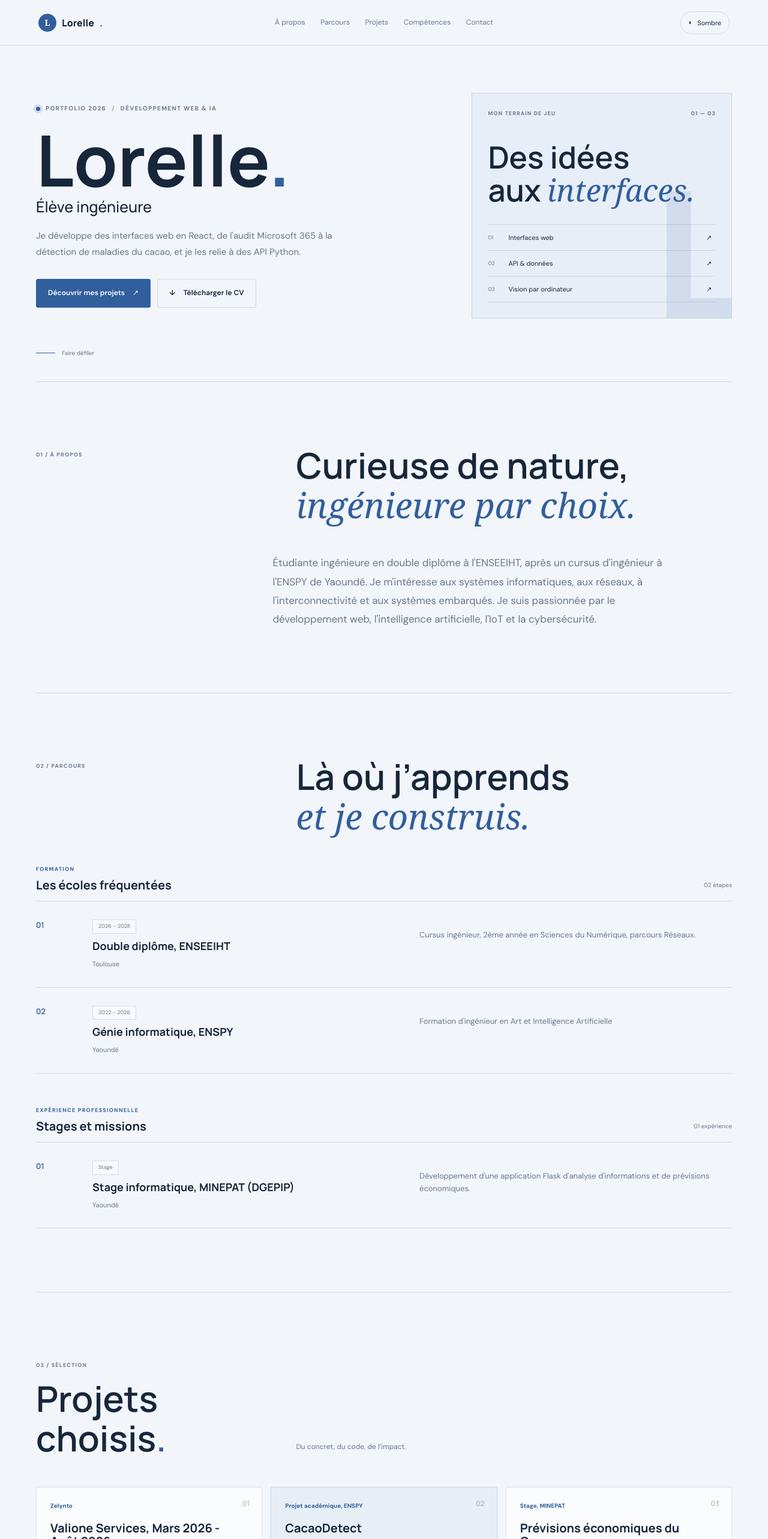
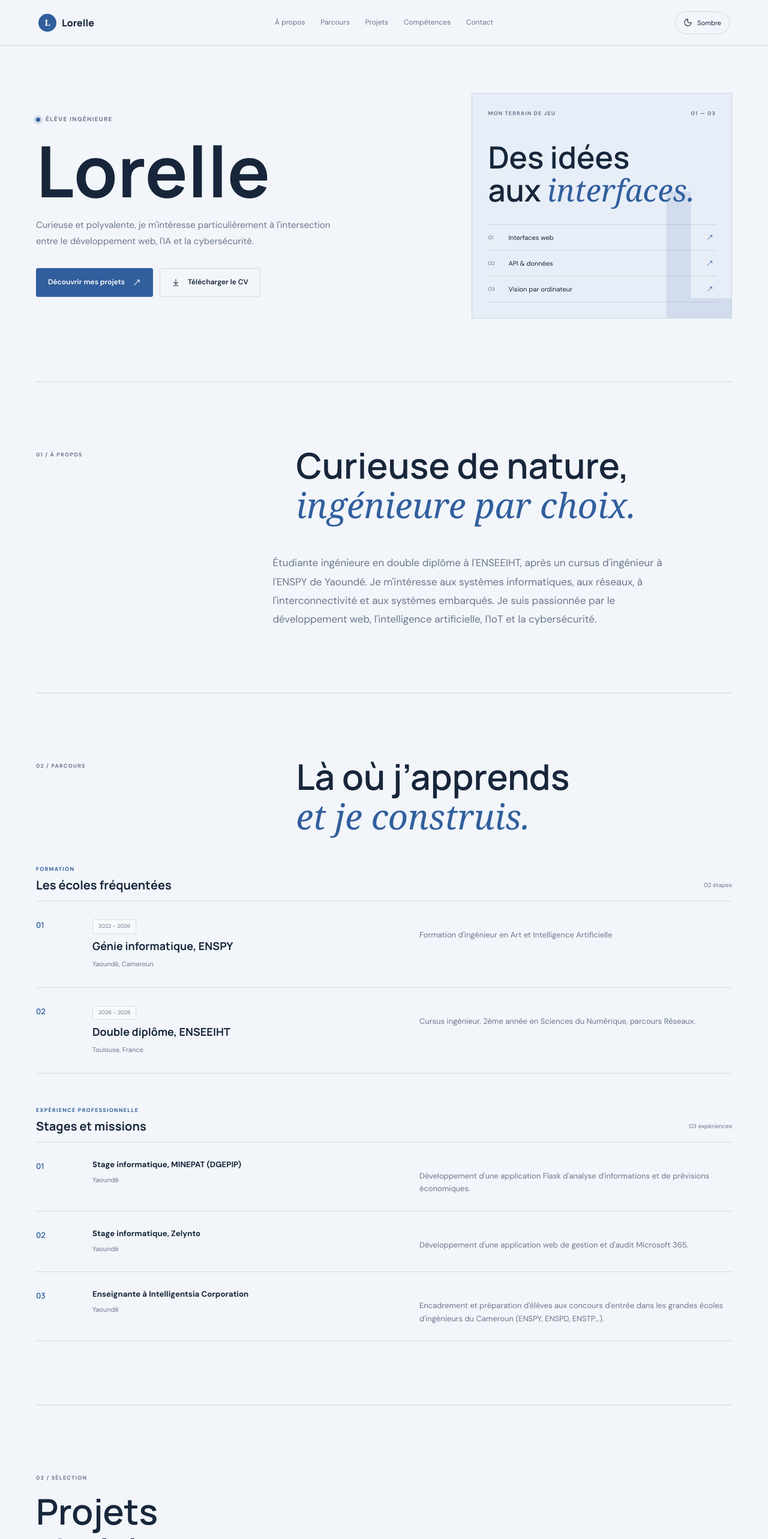
Before and after one commit to Lorel12/portfolio, a React (Vite) app: page / in a window 1280 px wide. Shown: the top 2566 px of the page at 60% size. Built offline with nearby package versions, Linux system fonts and the light colour scheme; a web font is replaced by a local one.

Commit message:
-Modification du design - Modification des textes

```diff
--- a/src/App.tsx
+++ b/src/App.tsx
@@ -1,5 +1,6 @@
 import { useEffect, useState } from "react";
 import { profile, formations, experiences, projects, skills } from "./data";
+import { ArrowDownToLine, ArrowUp, ExternalLink, Mail, Moon, MoveUpRight, Phone, Sun } from "lucide-react";
 import "./index.css";
 
 const links = [
@@ -51,7 +52,7 @@ export default function App() {
     <>
       <header className="nav">
         <a href="#top" className="logo" aria-label={`${profile.name}, accueil`}>
-          <span className="logo-mark">L</span>{profile.name}<span className="logo-period">.</span>
+          <span className="logo-mark">L</span>{profile.name}<span className="logo-period"></span>
         </a>
         <nav aria-label="Navigation principale">
           {links.map(([id, label]) => (
@@ -59,7 +60,7 @@ export default function App() {
           ))}
         </nav>
         <button className="theme-btn" aria-label={theme === "dark" ? "Activer le thème clair" : "Activer le thème sombre"} onClick={() => setTheme(theme === "dark" ? "light" : "dark")}>
-          <span className="theme-icon" aria-hidden="true">{theme === "dark" ? "☼" : "◐"}</span>
+          <span className="theme-icon" aria-hidden="true">{theme === "dark" ? <Sun className="icon icon-theme" /> : <Moon className="icon icon-theme" />}</span>
           <span>{theme === "dark" ? "Clair" : "Sombre"}</span>
         </button>
       </header>
@@ -67,26 +68,24 @@ export default function App() {
       <main id="top">
         <section className="hero">
           <div className="hero-copy reveal">
-            <p className="eyebrow"><span className="availability-dot" />Portfolio 2026 <span className="eyebrow-divider">/</span> Développement web & IA</p>
-            <h1>{profile.name}<span className="hero-period">.</span></h1>
-            <h2>{profile.role}</h2>
+            <p className="eyebrow"><span className="availability-dot" />{profile.role}</p>
+            <h1>{profile.name}</h1>
             <p className="lead">{profile.tagline}</p>
             <div className="actions">
-              <a className="btn primary" href="#projets">Découvrir mes projets <span aria-hidden="true">↗</span></a>
-              <a className="btn secondary" href={profile.cv} download><span aria-hidden="true">↓</span> Télécharger le CV</a>
+              <a className="btn primary" href="#projets">Découvrir mes projets <MoveUpRight className="icon" aria-hidden="true" /></a>
+              <a className="btn secondary" href={profile.cv} target="_blank" download><ArrowDownToLine className="icon" aria-hidden="true" /> Télécharger le CV</a>
             </div>
           </div>
           <aside className="hero-panel reveal" aria-label="Domaines de travail">
             <div className="panel-topline"><span>MON TERRAIN DE JEU</span><span>01 — 03</span></div>
             <p className="panel-statement">Des idées<br />aux <em>interfaces.</em></p>
             <div className="panel-list">
-              <div><span>01</span><span>Interfaces web</span><span>↗</span></div>
-              <div><span>02</span><span>API & données</span><span>↗</span></div>
-              <div><span>03</span><span>Vision par ordinateur</span><span>↗</span></div>
+              <div><span>01</span><span>Interfaces web</span><MoveUpRight className="icon icon-small" aria-hidden="true" /></div>
+              <div><span>02</span><span>API & données</span><MoveUpRight className="icon icon-small" aria-hidden="true" /></div>
+              <div><span>03</span><span>Vision par ordinateur</span><MoveUpRight className="icon icon-small" aria-hidden="true" /></div>
             </div>
             <span className="panel-orbit" aria-hidden="true">L</span>
           </aside>
-          <a className="scroll-cue" href="#about"><span />Faire défiler</a>
         </section>
 
         <section id="about" className="section">
@@ -114,13 +113,15 @@ export default function App() {
           <div id="experiences" className="career-block">
             <div className="career-heading reveal">
               <div><span className="career-eyebrow">EXPÉRIENCE PROFESSIONNELLE</span><h4>Stages et missions</h4></div>
-              <span className="career-count">{String(experiences.length).padStart(2, "0")} expérience</span>
+              <span className="career-count">
+                {String(experiences.length).padStart(2, "0")} expérience{experiences.length > 1 ? "s" : ""}
+              </span>
             </div>
             <ol className="timeline">
               {experiences.map((item, index) => (
                 <li key={item.title} className="timeline-item reveal">
                   <span className="timeline-number">{String(index + 1).padStart(2, "0")}</span>
-                  <div className="timeline-main"><span className="chip">{item.period}</span><h4>{item.title}</h4><small>{item.place}</small></div>
+                  <div className="timeline-main"><h5>{item.title}</h5><small>{item.place}</small></div>
                   <p>{item.text}</p>
                 </li>
               ))}
@@ -142,7 +143,7 @@ export default function App() {
                     <span key={t} className="chip">{t}</span>
                   ))}
                 </div>
-                {p.link && <a className="more" href={p.link}>Voir le projet</a>}
+                {p.link && <a className="more" href={p.link}>Voir le projet <ExternalLink className="icon icon-small" aria-hidden="true" /></a>}
               </article>
             ))}
           </div>
@@ -170,16 +171,16 @@ export default function App() {
             <h3 className="title">On imagine la suite<br /><em>ensemble ?</em></h3>
             <p className="lead">Pour un stage, un projet ou une question, écrivez-moi.</p>
             <div className="actions">
-              <a className="btn primary" href={`mailto:${profile.email}`}>Envoyer un email <span aria-hidden="true">↗</span></a>
+              <a className="btn primary" href={`mailto:${profile.email}`}><Mail className="icon" aria-hidden="true" />Envoyer un email</a>
               <a className="btn" href={profile.github} target="_blank" rel="noreferrer">GitHub</a>
               <a className="btn" href={profile.linkedin} target="_blank" rel="noreferrer">LinkedIn</a>
-              <a className="btn" href={`tel:${profile.tel}`} target="_blank" rel="noreferrer">Téléphone</a>
+              <a className="btn" href={`tel:${profile.tel.replace(/\s/g, "")}`}><Phone className="icon" aria-hidden="true" />Téléphone</a>
             </div>
           </div>
         </section>
       </main>
 
-      <footer className="footer"><a href="#top" className="footer-brand">{profile.name}<span className="hero-period"></span></a><span>© {new Date().getFullYear()} — Copyright</span><a href="#top" className="back-top">Retour en haut ↑</a></footer>
+      <footer className="footer"><a href="#top" className="footer-brand">{profile.name}<span className="hero-period">.</span></a><span>© {new Date().getFullYear()} — Copyright</span><a href="#top" className="back-top">Retour en haut <ArrowUp className="icon icon-small" aria-hidden="true" /></a></footer>
     </>
   );
 }
--- a/src/data.ts
+++ b/src/data.ts
@@ -1,31 +1,29 @@
-import cv_Lorelle from "../public/cv_Lorelle_web.pdf";
-
 export const profile = {
   name: "Lorelle",
   role: "Élève ingénieure",
   tagline:
-    "Je développe des interfaces web en React, de l'audit Microsoft 365 à la détection de maladies du cacao, et je les relie à des API Python.",
+    "Curieuse et polyvalente, je m'intéresse particulièrement à l'intersection entre le développement web, l'IA et la cybersécurité.",
   about:
     "Étudiante ingénieure en double diplôme à l'ENSEEIHT, après un cursus d'ingénieur à l'ENSPY de Yaoundé. Je m'intéresse aux systèmes informatiques, aux réseaux, à l'interconnectivité et aux systèmes embarqués. Je suis passionnée par le développement web, l'intelligence artificielle, l'IoT et la cybersécurité.",
   email: "lorelngoumi@gmail.com",
   github: "https://github.com/Lorel12",
   linkedin: "https://linkedin.com/in/lorelle-ngoumi",
   tel: "+33 7 80 80 65 92",
-  cv: cv_Lorelle,
+  cv: "/cv_Lorelle_web.pdf",
 };
 
 export const formations = [
   {
+    period: "2022 - 2026",
+    title: "Génie informatique, ENSPY",
+    place: "Yaoundé, Cameroun",
+    text: "Formation d'ingénieur en Art et Intelligence Artificielle",
+  },
+  {
     period: "2026 - 2028",
     title: "Double diplôme, ENSEEIHT",
-    place: "Toulouse",
+    place: "Toulouse, France",
     text: "Cursus ingénieur, 2ème année en Sciences du Numérique, parcours Réseaux.",
-  },
-  {
-    period: "2022 - 2026",
-    title: "Génie informatique, ENSPY",
-    place: "Yaoundé",
-    text: "Formation d'ingénieur en Art et Intelligence Artificielle",
   },
 ];
 
@@ -36,6 +34,18 @@ export const experiences = [
     place: "Yaoundé",
     text: "Développement d'une application Flask d'analyse d'informations et de prévisions économiques.",
   },
+  {
+    period: "Stage",
+    title: "Stage informatique, Zelynto",
+    place: "Yaoundé",
+    text: "Développement d'une application web de gestion et d'audit Microsoft 365.",
+  },
+  {
+    period: "Enseignement",
+    title: "Enseignante à Intelligentsia Corporation",
+    place: "Yaoundé",
+    text: "Encadrement et préparation d'élèves aux concours d'entrée dans les grandes écoles d'ingénieurs du Cameroun (ENSPY, ENSPD, ENSTP...)."
+  }
 ];
 
 export const projects = [
```
